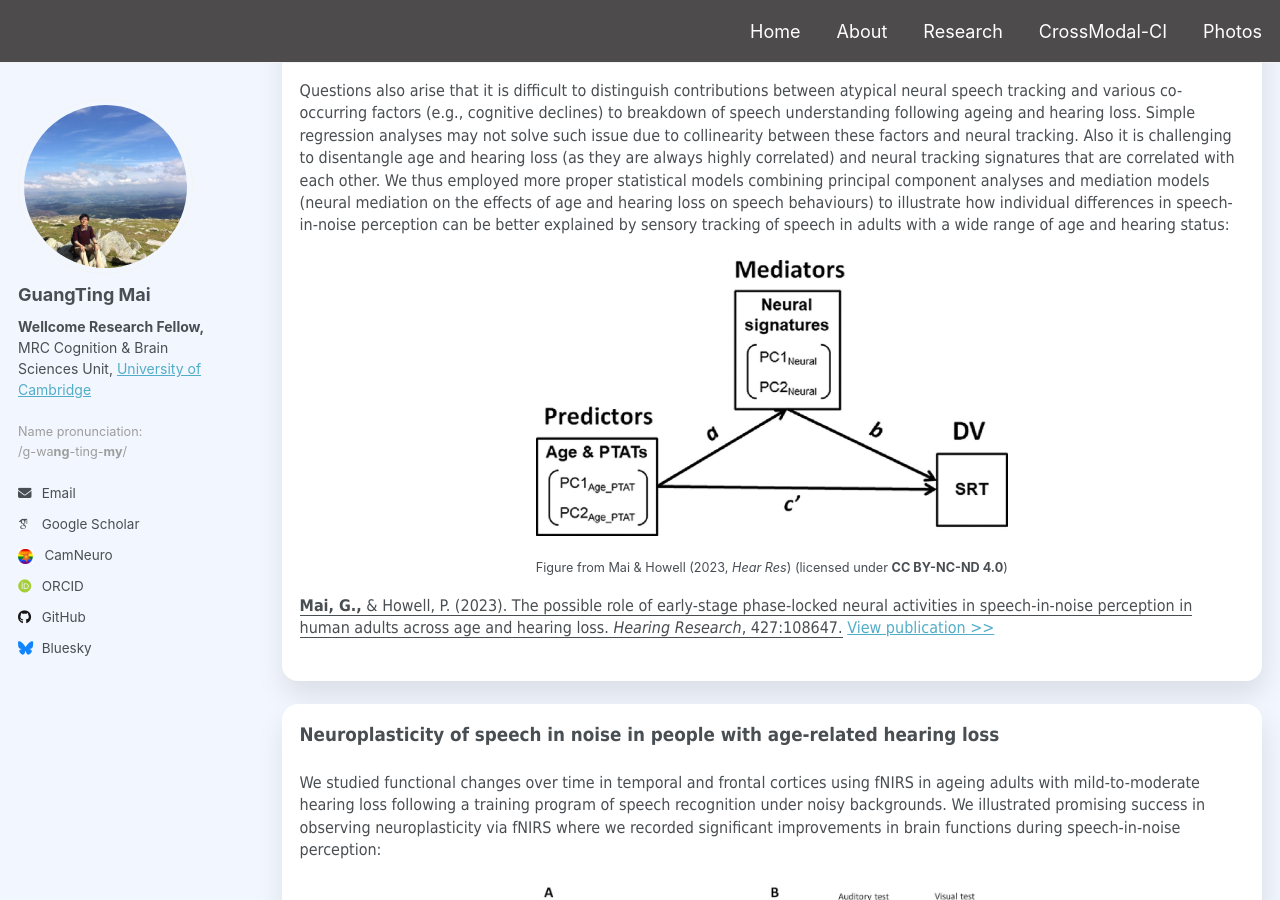
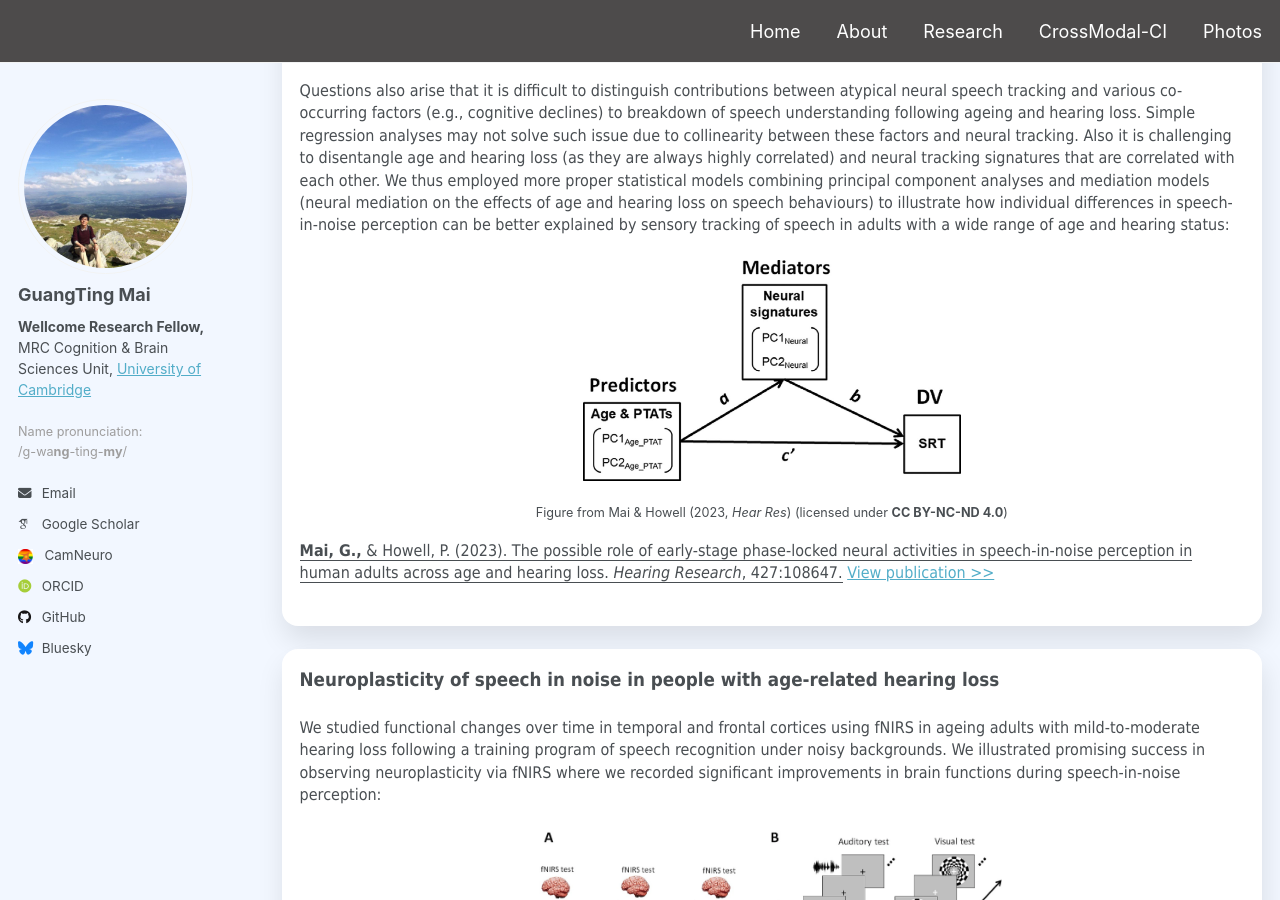
Before and after one commit to guangtingmai/guangtingmai.github.io, a Jekyll site: the page built from _pages/neuraltrack-hearingloss.html, in a window 1280 px wide and 900 px high, scrolled down 613 px. Built offline with Jekyll 4.4.1, drawn with Linux system fonts in a browser that asks for light colours; some web fonts are replaced.

Commit message:
Update neuraltrack-hearingloss.html

```diff
--- a/_pages/neuraltrack-hearingloss.html
+++ b/_pages/neuraltrack-hearingloss.html
@@ -26,7 +26,7 @@ author_profile: true
   behaviours) to illustrate how individual differences in speech-in-noise perception can be better explained by sensory tracking of speech in adults with a wide
   range of age and hearing status:</span></p>
 <p align="center">
-  <img src="https://guangtingmai.github.io/images/HearRes3.png" width="50%">
+  <img src="https://guangtingmai.github.io/images/HearRes3.png" width="40%">
 </p>
 <p style="text-align:center;font-size:9.5pt;line-height:1.4;display: block;">Figure from Mai & Howell (2023, <i>Hear Res</i>) (licensed under <strong>CC BY-NC-ND 4.0</strong>)</p>
 <p><span style="font-size: 12pt;font-family: Tahoma;line-height: 1.4;display: block;margin-bottom: 0.1vh"><u><strong>Mai, G.,</strong> & Howell, P. (2023). The possible role of early-stage phase-locked neural activities in speech-in-noise perception in human adults across age and hearing loss. <i>Hearing Research</i>, 427:108647.</u> <a href="https://www.sciencedirect.com/science/article/pii/S0378595522002155">View publication >></a></span></div></p>
```
